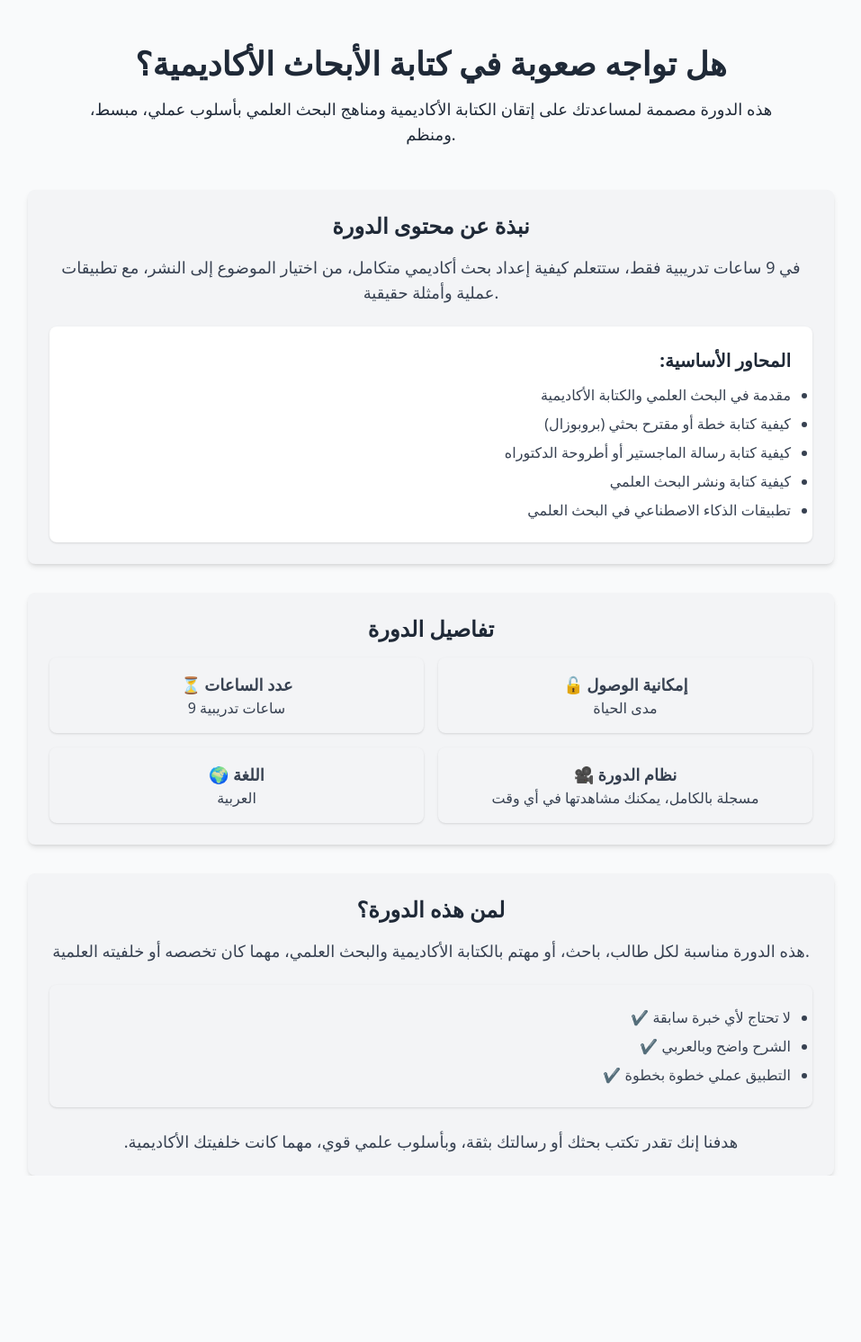
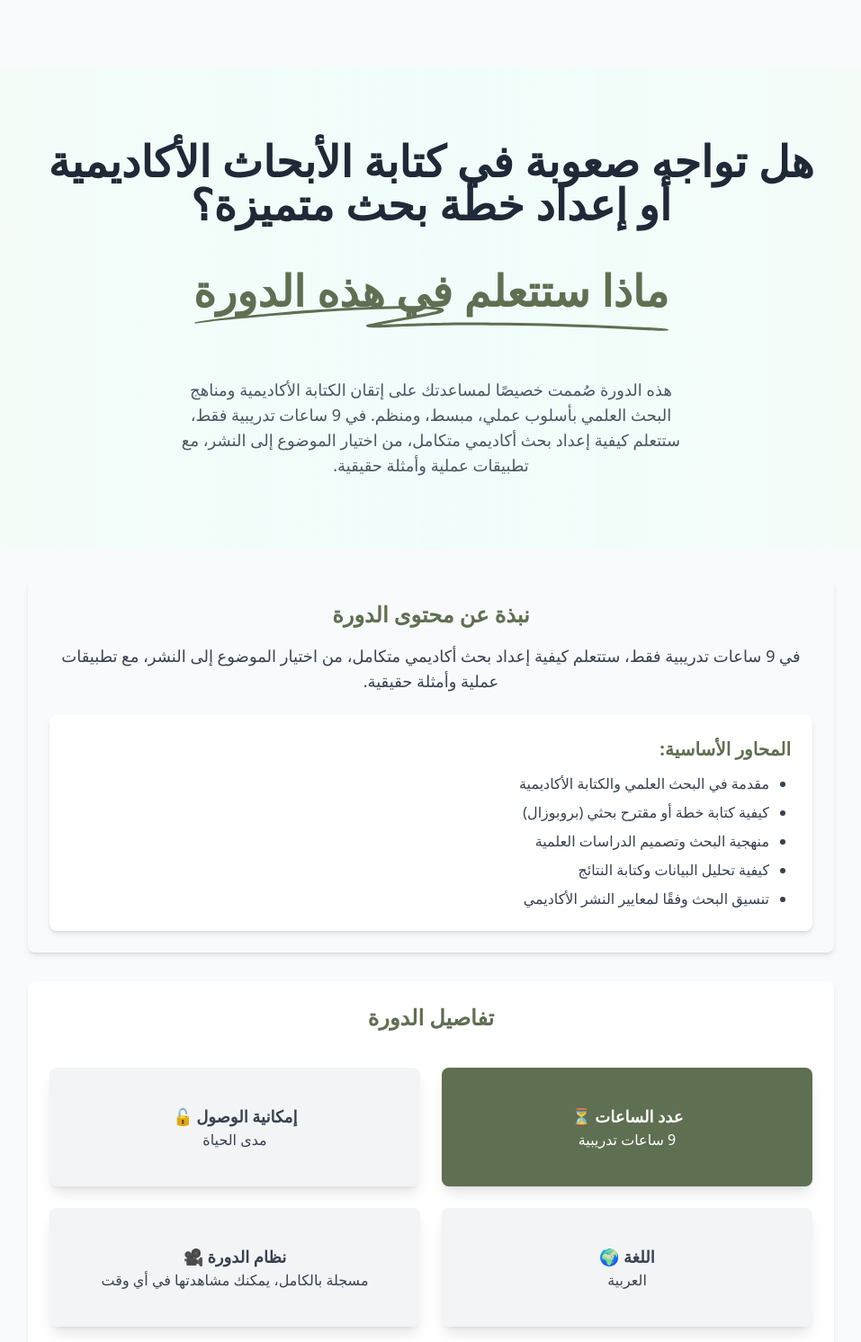
Before and after one commit to scob337/Courses-landing, a plain HTML site: page index.html in a window 1280 px wide. Shown: the part 813-2305 px from the top of the page at 90% size, without its empty margins (161-1118 px from the left). Before the commit the page ends 2120 px from the top, so only its background shows below. Drawn offline with nearby package versions, Linux system fonts and the light colour scheme.

Commit message:
upload new features

```diff
--- a/index.css
+++ b/index.css
@@ -1,10 +1,22 @@
+body{
+    overflow-x: hidden;
+}
 li.active a{
 
-    color: purple;
+    color: #5F6F52;
 }
 @media (max-width:1023px){
     li.active a{
         color: white;
-        background-color: purple;
+        background-color: #5F6F52;
     }
 }
+input[type="checkbox"]{
+    accent-color: #3B82F6;
+    pointer-events: none;
+    padding: 5px;
+    border-radius:50%
+}
+[data-aos] {
+    transition: all .5s ease-in-out !important;
+}
--- a/index.html
+++ b/index.html
@@ -2,8 +2,9 @@
 <html lang="ar" >
 <head>
     <meta charset="UTF-8">
-    <meta name="viewport" content="width=device-width, initial-sc</nav>ale=1.0">
+    <meta name="viewport" content="width=device-width, initial-scale=1.0">
     <script src="https://cdn.tailwindcss.com"></script>
+    <link href="https://unpkg.com/aos@2.3.1/dist/aos.css" rel="stylesheet">
         <link rel="stylesheet" href="index.css">
     <title>Document</title>
 </head>
@@ -11,12 +12,11 @@
 
     <div class="container w-[90%] mx-auto">
             <!-- NavBar  Start-->
-    <nav class="bg-white border-gray-200 py-5 dark:bg-gray-900 rounded-xl sticky top-2 z-50">
+    <nav class="bg-white border-gray-200 py-5 dark:bg-gray-900 rounded-xl sticky top-0 z-50">
         <div class="flex flex-wrap items-center justify-between max-w-screen-xl px-4 mx-auto">
             <div class="flex items-center lg:order-2">
                 <a href="#" class="flex items-center">
-                    <img src="https://www.svgrepo.com/show/499962/music.svg" class="h-6 mr-3 s</button>m:h-9" alt="Landwind Logo">
-                    <span class="self-center text-xl font-semibold whitespace-nowrap dark:text-white">Landwind</span>
+                    <img src="./Logo.png" class="h-[100px] w-[150px] object-cover " alt="Landwind Logo">
                 </a>
             </div>
             <button data-collapse-toggle="mobile-menu-2" type="button" class="inline-flex items-center p-2 ml-3 text-sm text-gray-500 rounded-lg lg:hidden hover:bg-gray-100 focus:outline-none focus:ring-2 focus:ring-gray-200 dark:text-gray-400 dark:hover:bg-gray-700 dark:focus:ring-gray-600" aria-controls="mobile-menu-2" aria-expanded="false">
@@ -29,31 +29,31 @@
                 <ul class="flex flex-col-reverse mt-4 font-medium lg:flex-row lg:space-x-8 lg:mt-0 lg:justify-center text-right">
                     <li>
                         <a href="#"
-                            class="block py-2 pl-3 pr-4 text-gray-700 border-b border-gray-100 hover:text-white hover:bg-purple-500 lg:hover:bg-transparent lg:border-0 lg:hover:text-purple-700 lg:p-0 dark:text-gray-400 lg:dark:hover:text-white dark:hover:bg-gray-700 dark:hover:text-white lg:dark:hover:bg-transparent dark:border-gray-700 p-3">تواصل معي</a>
+                            class="block py-2 pl-3 pr-4 text-gray-700 border-b border-gray-100 hover:text-white hover:bg-[#5F6F52] lg:hover:bg-transparent lg:border-0 lg:hover:text-[#5F6F52] lg:p-0 dark:text-gray-400 lg:dark:hover:text-white dark:hover:bg-gray-700 dark:hover:text-white lg:dark:hover:bg-transparent dark:border-gray-700 p-3">تواصل معي</a>
                     </li>
                     <li>
                         <a href="#"
-                            class="block py-2 pl-3 pr-4 text-gray-700 border-b border-gray-100 hover:text-white hover:bg-purple-500 lg:hover:bg-transparent lg:border-0 lg:hover:text-purple-700 lg:p-0 dark:text-gray-400 lg:dark:hover:text-white dark:hover:bg-gray-700 dark:hover:text-white lg:dark:hover:bg-transparent dark:border-gray-700 p-3">الاراء</a>
+                            class="block py-2 pl-3 pr-4 text-gray-700 border-b border-gray-100 hover:text-white hover:bg-[#5F6F52] lg:hover:bg-transparent lg:border-0 lg:hover:text-[#5F6F52] lg:p-0 dark:text-gray-400 lg:dark:hover:text-white dark:hover:bg-gray-700 dark:hover:text-white lg:dark:hover:bg-transparent dark:border-gray-700 p-3">الاراء</a>
                     </li>
                     <li>
                         <a href="#"
-                            class="block py-2 pl-3 pr-4 text-gray-700 border-b border-gray-100 hover:text-white hover:bg-purple-500 lg:hover:bg-transparent lg:border-0 lg:hover:text-purple-700 lg:p-0 dark:text-gray-400 lg:dark:hover:text-white dark:hover:bg-gray-700 dark:hover:text-white lg:dark:hover:bg-transparent dark:border-gray-700 p-3">طرق الدفع</a>
+                            class="block py-2 pl-3 pr-4 text-gray-700 border-b border-gray-100 hover:text-white hover:bg-[#5F6F52] lg:hover:bg-transparent lg:border-0 lg:hover:text-[#5F6F52] lg:p-0 dark:text-gray-400 lg:dark:hover:text-white dark:hover:bg-gray-700 dark:hover:text-white lg:dark:hover:bg-transparent dark:border-gray-700 p-3">طرق الدفع</a>
                     </li>
                     <li>
                         <a href="#"
-                            class="block py-2 pl-3 pr-4 text-gray-700 border-b border-gray-100 hover:text-white hover:bg-purple-500 lg:hover:bg-transparent lg:border-0 lg:hover:text-purple-700 lg:p-0 dark:text-gray-400 lg:dark:hover:text-white dark:hover:bg-gray-700 dark:hover:text-white lg:dark:hover:bg-transparent dark:border-gray-700 p-3">الهدايا</a>
+                            class="block py-2 pl-3 pr-4 text-gray-700 border-b border-gray-100 hover:text-white hover:bg-[#5F6F52] lg:hover:bg-transparent lg:border-0 lg:hover:text-[#5F6F52] lg:p-0 dark:text-gray-400 lg:dark:hover:text-white dark:hover:bg-gray-700 dark:hover:text-white lg:dark:hover:bg-transparent dark:border-gray-700 p-3">الهدايا</a>
                     </li>
                     <li>
                         <a href="#"
-                            class="block py-2 pl-3 pr-4 text-gray-700 border-b border-gray-100 hover:text-white hover:bg-purple-500 lg:hover:bg-transparent lg:border-0 lg:hover:text-purple-700 lg:p-0 dark:text-gray-400 lg:dark:hover:text-white dark:hover:bg-gray-700 dark:hover:text-white lg:dark:hover:bg-transparent dark:border-gray-700 p-3">تفاصيل الدورة</a>
+                            class="block py-2 pl-3 pr-4 text-gray-700 border-b border-gray-100 hover:text-white hover:bg-[#5F6F52] lg:hover:bg-transparent lg:border-0 lg:hover:text-[#5F6F52] lg:p-0 dark:text-gray-400 lg:dark:hover:text-white dark:hover:bg-gray-700 dark:hover:text-white lg:dark:hover:bg-transparent dark:border-gray-700 p-3">تفاصيل الدورة</a>
                     </li>
                     <li>
                         <a href="#"
-                            class="block py-2 pl-3 pr-4 text-gray-700 border-b border-gray-100 hover:text-white hover:bg-purple-500 lg:hover:bg-transparent lg:border-0 lg:hover:text-purple-700 lg:p-0 dark:text-gray-400 lg:dark:hover:text-white dark:hover:bg-gray-700 dark:hover:text-white lg:dark:hover:bg-transparent dark:border-gray-700 p-3">نبذة عن محتوي الدورة</a>
+                            class="block py-2 pl-3 pr-4 text-gray-700 border-b border-gray-100 hover:text-white hover:bg-[#5F6F52] lg:hover:bg-transparent lg:border-0 lg:hover:text-[#5F6F52] lg:p-0 dark:text-gray-400 lg:dark:hover:text-white dark:hover:bg-gray-700 dark:hover:text-white lg:dark:hover:bg-transparent dark:border-gray-700 p-3">نبذة عن محتوي الدورة</a>
                     </li>
                     <li>
                         <a href="#"
-                            class="block py-2 pl-3 pr-4 text-gray-700 border-b border-gray-100 hover:text-white hover:bg-purple-500 lg:hover:bg-transparent lg:border-0 lg:hover:text-purple-700 lg:p-0 dark:text-gray-400 lg:dark:hover:text-white dark:hover:bg-gray-700 dark:hover:text-white lg:dark:hover:bg-transparent dark:border-gray-700 p-3">الرئيسية</a>
+                            class="block py-2 pl-3 pr-4 text-gray-700 border-b border-gray-100 hover:text-white hover:bg-[#5F6F52] lg:hover:bg-transparent lg:border-0 lg:hover:text-[#5F6F52] lg:p-0 dark:text-gray-400 lg:dark:hover:text-white dark:hover:bg-gray-700 dark:hover:text-white lg:dark:hover:bg-transparent dark:border-gray-700 p-3">الرئيسية</a>
                     </li>
                 </ul>
             </div>
@@ -64,18 +64,18 @@
 <!-- Hero Section Start -->
     <div id="#" class="relative flex flex-col items-center max-w-screen-xl px-4 mx-auto md:flex-row sm:px-6 p-8">
         <div class="flex items-center py-5 md:w-1/2 md:pb-20 md:pt-10 md:pr-10">
-            <div class="text-right">
+            <div class="text-right" data-aos="fade-up-right">
                 <h2
                     class="text-4xl font-extrabold leading-10 tracking-tight text-gray-800 sm:text-5xl sm:leading-none md:text-6xl">
 
-                    <span class="font-bold text-blue-500">مرحبا</span>
+                    <span class="font-bold text-[#5F6F52]">مرحبا</span>
                 </h2>
                 <p class="max-w-md mx-auto mt-3 text-base text-gray-500 sm:text-lg md:mt-5 md:text-xl md:max-w-3xl">
                     تحية طيبة للجميع. أنا مجدي بشارة.باحث علمي وطالب دكتوراه في الهندسة المدنية. مدرب معتمد بخبرة تزيد عن 6 سنوات في مجال الكتابة الأكاديمية ومناهج البحث العلمي  وعلم البيانات. متخصص في التحليل الإحصائي وتحليل البيانات. كما أنني نشرت 14 بحثا في أرقي المجالات العلمية العالمية. مسهما بذلك في إثراء المعرفة في مجالات تخصصي.                </p>
 
             </div>
         </div>
-        <div class="flex items-center py-5 md:w-1/2 md:pb-20 md:pt-10 md:pl-10">
+        <div class="flex items-center py-5 md:w-1/2 md:pb-20 md:pt-10 md:pl-10" data-aos="fade-up-left">
             <div class="relative w-full p-3 rounded  md:p-8">
                 <div class="rounded-lg bg-white text-black w-full ">
                     <img src="./Hero.jpg" class="h-[500px] w-full object-cover"/>
@@ -90,79 +90,123 @@
 
 
     <!-- About Course Start -->
-    <div class="container text-right" dir="rtl ">
+    <div class="container mx-auto px-4 text-right" dir="rtl" data-aos="zoom-in">
         <!-- الغلاف الرئيسي -->
-    <section class="text-center py-12 px-4">
-        <h1 class="text-4xl font-bold">هل تواجه صعوبة في كتابة الأبحاث الأكاديمية؟</h1>
-        <p class="text-lg mt-4 max-w-3xl mx-auto">
-            هذه الدورة مصممة لمساعدتك على إتقان الكتابة الأكاديمية ومناهج البحث العلمي بأسلوب عملي، مبسط، ومنظم.
-        </p>
-    </section>
+        <div
+        class="flex flex-1 w-full flex-col items-center justify-center text-center px-6 sm:px-12 py-16 sm:py-20
+               bg-gradient-to-r from-green-50/50 via-teal-50 to-green-50/50 dark:from-gray-800 dark:via-gray-700 dark:to-gray-800">
+
+        <h1
+          class="mx-auto max-w-4xl font-display text-3xl sm:text-4xl lg:text-5xl font-bold tracking-normal
+                 text-gray-800 dark:text-gray-300 leading-snug sm:leading-tight">
+          هل تواجه صعوبة في كتابة الأبحاث الأكاديمية أو إعداد خطة بحث
+          <span class="relative whitespace-nowrap text-white-600 dark:text-gray-300">متميزة؟</span>
+          <br><br>
+          <span class="relative whitespace-nowrap text-[#5F6F52] dark:text-blue-300 py-5">
+            <svg aria-hidden="true" viewBox="0 0 418 42"
+                 class="absolute top-2/3 left-0 h-[0.58em] w-full fill-[#5F6F52] dark:fill-blue-300/60"
+                 preserveAspectRatio="none">
+              <path d="M203.371.916c-26.013-2.078-76.686 1.963-124.73 9.946L67.3 12.749C35.421 18.062 18.2 21.766
+                       6.004 25.934 1.244 27.561.828 27.778.874 28.61c.07 1.214.828 1.121 9.595-1.176 9.072-2.377
+                       17.15-3.92 39.246-7.496C123.565 7.986 157.869 4.492 195.942 5.046c7.461.108 19.25 1.696
+                       19.17 2.582-.107 1.183-7.874 4.31-25.75 10.366-21.992 7.45-35.43 12.534-36.701 13.884-2.173
+                       2.308-.202 4.407 4.442 4.734 2.654.187 3.263.157 15.593-.780 35.401-2.686 57.944-3.488
+                       88.365-3.143 46.327.526 75.721 2.23 130.788 7.584 19.787 1.924 20.814 1.98 24.557
+                       1.332l.066-.011c1.201-.203 1.53-1.825.399-2.335-2.911-1.31-4.893-1.604-22.048-3.261-57.509-5.556
+                       -87.871-7.36-132.059-7.842-23.239-.254-33.617-.116-50.627.674-11.629.540-42.371 2.494-46.696
+                       2.967-2.359.259 8.133-3.625 26.504-9.810 23.239-7.825 27.934-10.149 28.304-14.005
+                       .417-4.348-3.529-6-16.878-7.066Z"></path>
+            </svg>
+            <span class="relative py-5">ماذا ستتعلم في هذه الدورة</span>
+          </span>
+        </h1>
+
+        <br>
+
+        <h2 class="mx-auto mt-8 sm:mt-12 max-w-xl text-base sm:text-lg text-gray-600 dark:text-gray-300 leading-relaxed sm:leading-7">
+          هذه الدورة صُممت خصيصًا لمساعدتك على إتقان الكتابة الأكاديمية ومناهج البحث العلمي بأسلوب عملي، مبسط، ومنظم.
+          في 9 ساعات تدريبية فقط، ستتعلم كيفية إعداد بحث أكاديمي متكامل، من اختيار الموضوع إلى النشر، مع تطبيقات عملية وأمثلة حقيقية.
+        </h2>
+
+      </div>
+
 
         <!-- تفاصيل الدورة -->
-    <section class="max-w-4xl mx-auto p-6 bg-gray-100 rounded-lg shadow-md">
-        <h2 class="text-2xl font-bold text-center mb-4">نبذة عن محتوى الدورة</h2>
-
+        <section class="max-w-4xl mx-auto p-6 bg-gray-50 rounded-lg shadow-md mt-8" data-aos="zoom-in">
+            <h2 class="text-2xl font-bold text-center text-[#5F6F52] mb-4">نبذة عن محتوى الدورة</h2>
             <p class="text-lg text-gray-700 text-center mb-6">
                 في 9 ساعات تدريبية فقط، ستتعلم كيفية إعداد بحث أكاديمي متكامل، من اختيار الموضوع إلى النشر، مع تطبيقات عملية وأمثلة حقيقية.
             </p>
-
-        <div class="bg-white p-6 rounded-lg shadow" dir="rtl">
-            <h3 class="text-xl font-semibold mb-3">المحاور الأساسية:</h3>
-            <ul class="list-disc pl-6 space-y-2 text-gray-700">
+            <div class="bg-white p-6 rounded-lg shadow-md">
+                <h3 class="text-xl font-semibold text-[#5F6F52] mb-3">المحاور الأساسية:</h3>
+                <ul class="list-disc pr-6 space-y-2 text-gray-700">
                     <li>مقدمة في البحث العلمي والكتابة الأكاديمية</li>
                     <li>كيفية كتابة خطة أو مقترح بحثي (بروبوزال)</li>
-                <li>كيفية كتابة رسالة الماجستير أو أطروحة الدكتوراه</li>
-                <li>كيفية كتابة ونشر البحث العلمي</li>
-                <li>تطبيقات الذكاء الاصطناعي في البحث العلمي</li>
+                    <li>منهجية البحث وتصميم الدراسات العلمية</li>
+                    <li>كيفية تحليل البيانات وكتابة النتائج</li>
+                    <li>تنسيق البحث وفقًا لمعايير النشر الأكاديمي</li>
                 </ul>
             </div>
         </section>
 
+
         <!-- معلومات إضافية -->
-    <section class="max-w-4xl mx-auto mt-8 p-6 bg-gray-100 rounded-lg shadow-md">
-        <h2 class="text-2xl font-bold text-center mb-4">تفاصيل الدورة</h2>
-
-        <div class="grid grid-cols-1 sm:grid-cols-2 gap-4 text-gray-700">
-            <div class="p-4  rounded-lg shadow text-center">
-                <span class="block font-bold text-lg">⏳ عدد الساعات</span>
-                <p>9 ساعات تدريبية</p>
+        <section class="max-w-4xl mx-auto mt-8 p-6 bg-white rounded-lg shadow-md" data-aos="zoom-in-up">
+            <h2 class="text-2xl font-bold text-center text-[#5F6F52] mb-10">تفاصيل الدورة</h2>
+            <div class="grid grid-cols-1 sm:grid-cols-2 gap-6 text-gray-700" data-aos="fade-left">
+                <div class="p-10 bg-[#5F6F52]  rounded-lg text-center shadow-lg cursor-pointer">
+                    <span class="block font-bold text-lg text-white"> عدد الساعات ⏳</span>
+                    <p class="text-white">9 ساعات تدريبية</p>
                 </div>
-            <div class="p-4  rounded-lg shadow text-center">
-                <span class="block font-bold text-lg">🔓 إمكانية الوصول</span>
-                <p>مدى الحياة</p>
+                <div class="p-10 cursor-pointer hover:bg-[#5F6F52] group bg-gray-100 rounded-lg text-center shadow-lg" data-aos="fade-right">
+                    <span class="block font-bold text-lg group-hover:text-white"> إمكانية الوصول 🔓</span>
+                    <p class="group-hover:text-white">مدى الحياة</p>
                 </div>
-            <div class="p-4 rounded-lg shadow text-center">
-                <span class="block font-bold text-lg">🌍 اللغة</span>
-                <p>العربية</p>
+                <div class="p-10 cursor-pointer hover:bg-[#5F6F52] group bg-gray-100 rounded-lg text-center shadow-lg" data-aos="fade-left">
+                    <span class="block font-bold text-lg group-hover:text-white"> اللغة 🌍</span>
+                    <p class="group-hover:text-white">العربية</p>
                 </div>
-            <div class="p-4  rounded-lg shadow text-center">
-                <span class="block font-bold text-lg">🎥 نظام الدورة</span>
-                <p>مسجلة بالكامل، يمكنك مشاهدتها في أي وقت</p>
+                <div class="p-10 cursor-pointer hover:bg-[#5F6F52] group bg-gray-100 rounded-lg text-center shadow-lg" data-aos="fade-right">
+                    <span class="block font-bold text-lg group-hover:text-white"> نظام الدورة 🎥</span>
+                    <p class="group-hover:text-white">مسجلة بالكامل، يمكنك مشاهدتها في أي وقت</p>
                 </div>
             </div>
         </section>
 
+
+
+    <div class="grid grid-cols-1 gap-4 lg:grid-cols-2 lg:gap-8 items-center">
+        <!-- الصورة -->
+        <div class="flex justify-center" data-aos="fade-left">
+            <img src="./Hero3.png" alt="صورة توضيحية" class="w-full max-w-md rounded-lg shadow-md">
+        </div>
         <!-- الفئة المستهدفة -->
-    <section class="max-w-4xl mx-auto mt-8 p-6 bg-gray-100 rounded-lg shadow-md">
-        <h2 class="text-2xl font-bold text-center mb-4">لمن هذه الدورة؟</h2>
+        <section class="p-6 bg-gray-200 rounded-lg shadow-md" data-aos="fade-right">
+            <h2 class="text-2xl font-bold text-center text-[#5F6F52] mb-4">لمن هذه الدورة؟</h2>
             <p class="text-lg text-gray-700 text-center mb-6">
                 هذه الدورة مناسبة لكل طالب، باحث، أو مهتم بالكتابة الأكاديمية والبحث العلمي، مهما كان تخصصه أو خلفيته العلمية.
             </p>
-
-        <div class=" p-6 rounded-lg shadow" dir="rtl">
-            <ul class="list-disc pl-6 space-y-2 text-gray-700 text-right">
-                <li> لا تحتاج لأي خبرة سابقة ✔️</li>
-                <li> الشرح واضح وبالعربي ✔️</li>
-                <li> التطبيق عملي خطوة بخطوة ✔️</li>
+            <div class="p-6 bg-white rounded-lg shadow-md"></div>
+                <div class="p-6 bg-white rounded-lg shadow-md">
+                    <ul class="list-disc pr-6 space-y-2 text-gray-700 flex flex-col gap-3">
+                        <li class="" > <span class="flex items-center gap-2 font-semibold justify-between lg:w-[60%]">لا تحتاج لأي خبرة سابقة <img class="w-5 h-5" src="./check.png" alt=""></span></li>
+                        <li >  <span class="flex items-center gap-2 font-semibold justify-between lg:w-[60%]">الشرح واضح وبالعربي      <img class="w-5 h-5" src="./check.png" alt=""></span></li>
+                        <li> <span class="flex items-center gap-2 font-semibold justify-between lg:w-[60%]"> التطبيق عملي خطوة بخطوة      <img class="w-5 h-5" src="./check.png" alt=""></span></li>
                     </ul>
                 </div>
-        <p class="text-lg text-gray-700 text-center mt-6 text-center" dir="rtl">هدفنا إنك تقدر تكتب بحثك أو رسالتك بثقة، وبأسلوب علمي قوي، مهما كانت خلفيتك الأكاديمية.
+                <p class="text-lg text-gray-700 text-center mt-6">
+                    هدفنا إنك تقدر تكتب بحثك أو رسالتك بثقة، وبأسلوب علمي قوي، مهما كانت خلفيتك الأكاديمية.
                 </p>
+
             </section>
 
 
         </div>
+
+
+
+    </div>
+
     <!-- About Course End -->
 
 
@@ -173,6 +217,10 @@
 
     </div>
 
+
+    <script src="https://unpkg.com/aos@2.3.1/dist/aos.js"></script>
+
+    <script src="https://unpkg.com/flowbite@1.4.1/dist/flowbite.js"></script>
     <script>
 
         const NavLink = document.querySelectorAll('nav ul li')
@@ -184,7 +232,8 @@
                 el.classList.add('active')
             })
         })
+  AOS.init();
+
 </script>
-    <script src="https://unpkg.com/flowbite@1.4.1/dist/flowbite.js"></script>
 </body>
 </html>
```
Also changed, not shown: Hero3.png (added), Logo.png (added), check.png (added). Lines whose indentation alone changed are shown as unchanged.
